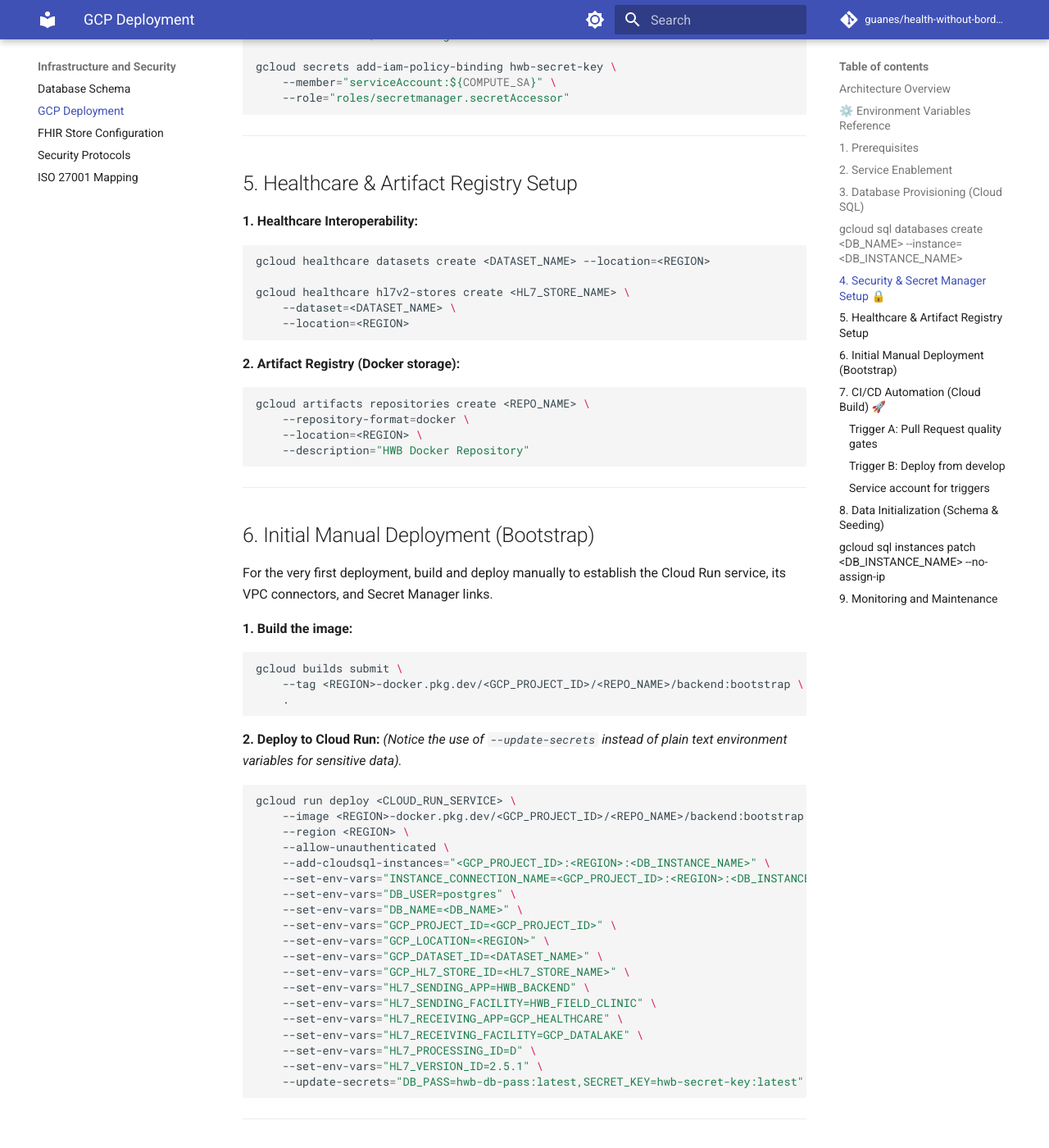
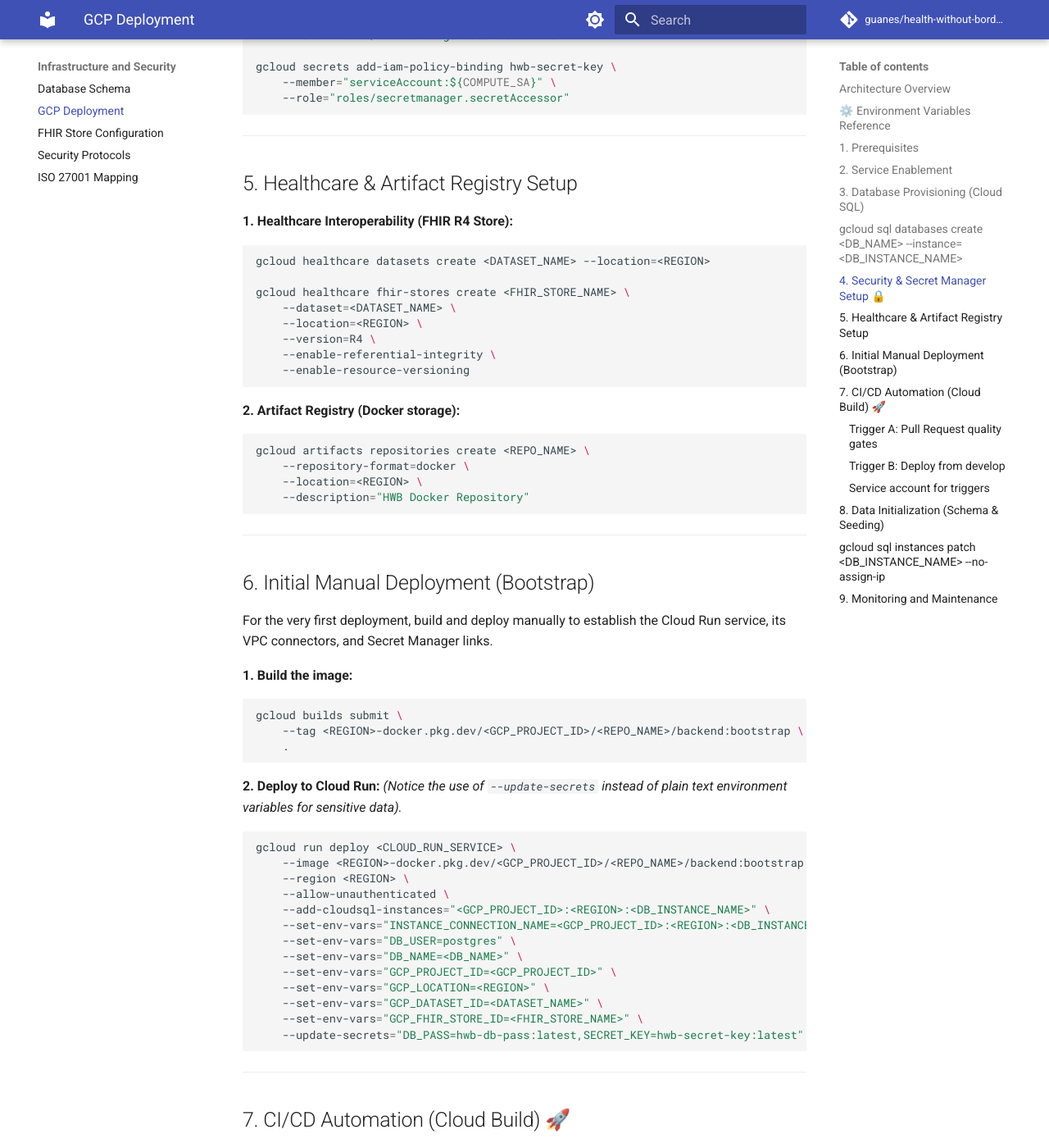
Before and after one commit to guane-hwb/health-without-borders, an MkDocs documentation site: the page built from docs/infrastructure/gcp-deploy.md, in a window 1280 px wide and 1400 px high, scrolled down 3624 px. Shown: the whole window at 82% size. Built offline with MkDocs 1.6.1 and Material for MkDocs 9.7.7, drawn with Linux system fonts in a browser that asks for light colours; comment, search, counter and statistics services are not loaded; some of the changed text lies outside the part shown.

Commit message:
:fire: Remove HL7 references and update documentation for FHIR R4 compliance across multiple files

````diff
--- a/cloudbuild.pr.yaml
+++ b/cloudbuild.pr.yaml
@@ -12,12 +12,6 @@ steps:
         export SECRET_KEY="dummy_secret_for_testing_only"
         export DB_PASS="dummy_pass"
         export DATABASE_URL="sqlite:///./test.db"
-        export HL7_SENDING_APP="HWB_BACKEND"
-        export HL7_SENDING_FACILITY="HWB_FIELD_CLINIC"
-        export HL7_RECEIVING_APP="GCP_HEALTHCARE"
-        export HL7_RECEIVING_FACILITY="GCP_DATALAKE"
-        export HL7_PROCESSING_ID="D"
-        export HL7_VERSION_ID="2.5.1"
         uv run ruff check
         uv run mypy app/core/rate_limit.py app/core/logging.py --ignore-missing-imports
         uv run pytest --cov=app tests/
--- a/cloudbuild.yaml
+++ b/cloudbuild.yaml
@@ -13,12 +13,6 @@ steps:
         export SECRET_KEY="dummy_secret_for_testing_only"
         export DB_PASS="dummy_pass"
         export DATABASE_URL="sqlite:///./test.db"
-        export HL7_SENDING_APP="HWB_BACKEND"
-        export HL7_SENDING_FACILITY="HWB_FIELD_CLINIC"
-        export HL7_RECEIVING_APP="GCP_HEALTHCARE"
-        export HL7_RECEIVING_FACILITY="GCP_DATALAKE"
-        export HL7_PROCESSING_ID="D"
-        export HL7_VERSION_ID="2.5.1"
         uv run ruff check
         uv run mypy app/core/rate_limit.py app/core/logging.py --ignore-missing-imports
         uv run pytest --cov=app tests/
--- a/docs/infrastructure/gcp-deploy.md
+++ b/docs/infrastructure/gcp-deploy.md
@@ -8,7 +8,7 @@ The system utilizes a fully serverless, highly available, and containerized arch
 
 * **Compute:** [Google Cloud Run](https://cloud.google.com/run) (Stateless containers).
 * **Database:** [Google Cloud SQL](https://cloud.google.com/sql) (Managed PostgreSQL 15).
-* **Interoperability:** [Cloud Healthcare API](https://cloud.google.com/healthcare-api) (HL7v2 Message Store & FHIR translation).
+* **Interoperability:** [Cloud Healthcare API](https://cloud.google.com/healthcare-api) (FHIR R4 Store for RDA bundles).
 * **Security:** [Secret Manager](https://cloud.google.com/secret-manager) (Secure vault for passwords and keys).
 * **Registry:** [Artifact Registry](https://cloud.google.com/artifact-registry) (Docker image storage).
 * **CI/CD:** [Cloud Build](https://cloud.google.com/build) (Serverless build pipeline).
@@ -170,14 +170,17 @@ gcloud secrets add-iam-policy-binding hwb-secret-key \
 
 ## 5. Healthcare & Artifact Registry Setup
 
-**1. Healthcare Interoperability:**
+**1. Healthcare Interoperability (FHIR R4 Store):**
 
 ```bash
 gcloud healthcare datasets create <DATASET_NAME> --location=<REGION>
 
-gcloud healthcare hl7v2-stores create <HL7_STORE_NAME> \
+gcloud healthcare fhir-stores create <FHIR_STORE_NAME> \
     --dataset=<DATASET_NAME> \
-    --location=<REGION>
+    --location=<REGION> \
+    --version=R4 \
+    --enable-referential-integrity \
+    --enable-resource-versioning
 
 ```
 
@@ -221,13 +224,7 @@ gcloud run deploy <CLOUD_RUN_SERVICE> \
     --set-env-vars="GCP_PROJECT_ID=<GCP_PROJECT_ID>" \
     --set-env-vars="GCP_LOCATION=<REGION>" \
     --set-env-vars="GCP_DATASET_ID=<DATASET_NAME>" \
-    --set-env-vars="GCP_HL7_STORE_ID=<HL7_STORE_NAME>" \
-    --set-env-vars="HL7_SENDING_APP=HWB_BACKEND" \
-    --set-env-vars="HL7_SENDING_FACILITY=HWB_FIELD_CLINIC" \
-    --set-env-vars="HL7_RECEIVING_APP=GCP_HEALTHCARE" \
-    --set-env-vars="HL7_RECEIVING_FACILITY=GCP_DATALAKE" \
-    --set-env-vars="HL7_PROCESSING_ID=D" \
-    --set-env-vars="HL7_VERSION_ID=2.5.1" \
+    --set-env-vars="GCP_FHIR_STORE_ID=<FHIR_STORE_NAME>" \
     --update-secrets="DB_PASS=hwb-db-pass:latest,SECRET_KEY=hwb-secret-key:latest"
 
 ```
@@ -314,5 +311,5 @@ gcloud sql instances patch <DB_INSTANCE_NAME> --no-assign-ip
 
 * **Application Logs:** [Cloud Run Console](https://console.cloud.google.com/run) -> "Logs" tab.
 * **Database Performance:** [Cloud SQL Console](https://console.cloud.google.com/sql).
-* **HL7v2 Metrics:** [Cloud Healthcare API Dashboard](https://console.cloud.google.com/healthcare).
+* **FHIR Store Metrics:** [Cloud Healthcare API Dashboard](https://console.cloud.google.com/healthcare).
 * **CI/CD Pipeline:** [Cloud Build History](https://console.cloud.google.com/cloud-build/builds).
````
Also changed, not shown: PROJECT_CHARTER.md (+2 -2 lines), docs/development/qa-plan.md (+2 -2 lines), docs/development/remediation-program.md (+2 -2 lines), 1 other file.
